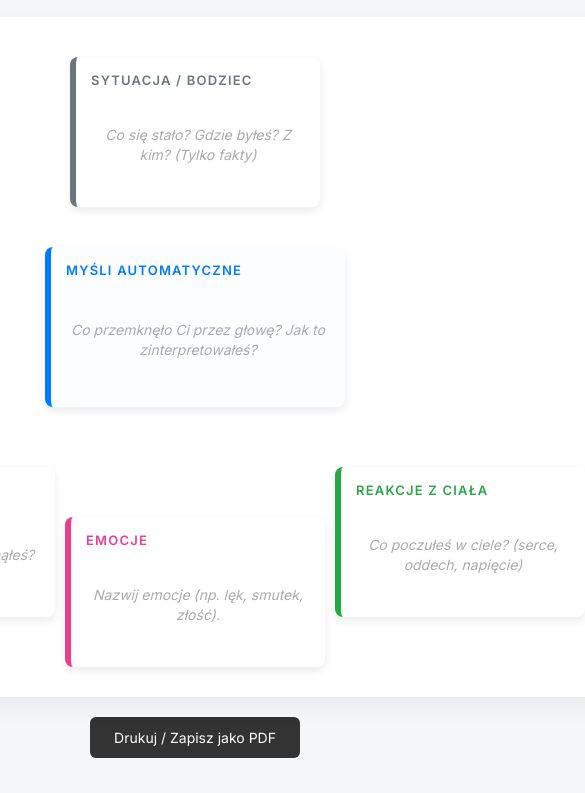
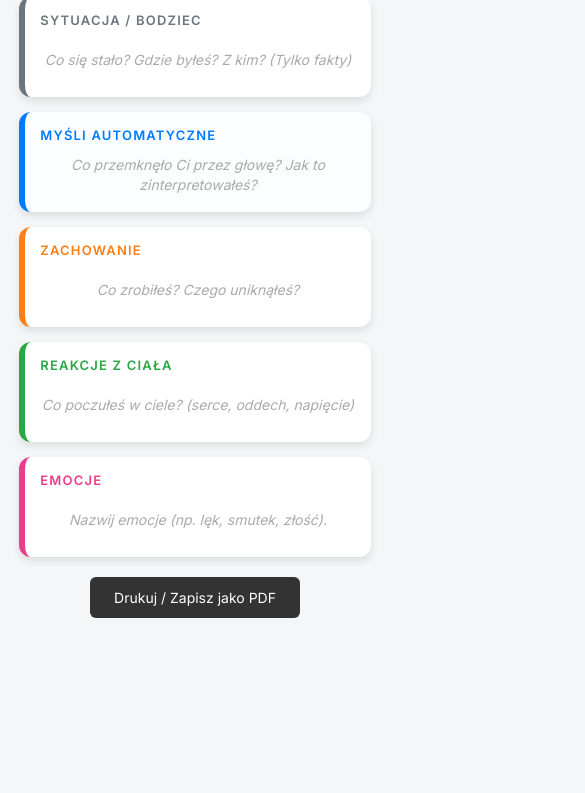
Before and after one commit to psychodem-lab/CBT, a plain HTML site: page abc.html in a window 390 px wide. Shown: the part 91-884 px from the top of the page, 585 px wide, since content can reach past the window. Drawn offline with Linux system fonts and the light colour scheme.

Commit message:
Update abc.html

```diff
--- a/abc.html
+++ b/abc.html
@@ -3,7 +3,7 @@
 <head>
     <meta charset="UTF-8">
     <meta name="viewport" content="width=device-width, initial-scale=1.0">
-    <title>Model 5 Obszarów (CBT) - Wersja Czysta</title>
+    <title>Model 5 Obszarów (CBT) - Responsywny</title>
     <style>
         @import url('https://fonts.googleapis.com/css2?family=Inter:wght@400;600&display=swap');
 
@@ -36,27 +36,28 @@
         h1 { margin: 0; font-size: 24px; }
         p.subtitle { margin: 5px 0 0; color: #666; font-size: 14px; }
 
+        /* --- DEKLARACJA STYLÓW DLA DESKTOPU (Default) --- */
+
         .diagram-wrapper {
             position: relative;
             width: 900px;
-            height: 680px; /* Zmniejszyłem nieco wysokość, bo bez strzałek może być bardziej zwarty */
+            height: 680px;
             background: white;
             border-radius: 20px;
             box-shadow: 0 10px 25px rgba(0,0,0,0.05);
-            /* overflow: hidden; */
+            /* Ustawienie domyślne dla desktopu */
         }
 
-        /* --- STYL KART --- */
         .card {
-            position: absolute;
+            position: absolute; /* Domyślne dla desktopu */
             width: 250px;
             height: 150px;
             background: #fff;
-            border-left: 6px solid #ccc; /* Gruby kolorowy pasek z lewej */
+            border-left: 6px solid #ccc;
             border-radius: 8px;
             padding: 15px;
             box-sizing: border-box;
-            box-shadow: 0 4px 10px rgba(0,0,0,0.08); /* Nieco wyraźniejszy cień zamiast strzałek */
+            box-shadow: 0 4px 10px rgba(0,0,0,0.08);
             display: flex;
             flex-direction: column;
             transition: transform 0.2s, box-shadow 0.2s;
@@ -91,7 +92,6 @@
             line-height: 1.4;
         }
 
-        /* Placeholder - tekst pomocniczy */
         .card-content[data-placeholder]:empty:before {
             content: attr(data-placeholder);
             color: #aaa;
@@ -99,60 +99,23 @@
             pointer-events: none;
         }
 
-        /* --- POZYCJE KART --- */
-
-        /* 1. SYTUACJA (Góra środek) */
-        .card-situation {
-            top: 40px;
-            left: 50%;
-            transform: translateX(-50%);
-            border-color: var(--col-situation);
-        }
+        /* --- POZYCJONOWANIE DESKTOP --- */
+        .card-situation { top: 40px; left: 50%; transform: translateX(-50%); border-color: var(--col-situation); }
         .card-situation h3 { color: var(--col-situation); }
 
-        /* 2. MYŚLI (Środek) */
-        .card-thoughts {
-            top: 230px;
-            left: 50%;
-            transform: translateX(-50%);
-            width: 300px; /* Najszersza, bo najważniejsza */
-            height: 160px;
-            border-color: var(--col-thoughts);
-            background-color: #fbfdff; /* Delikatne tło */
-        }
+        .card-thoughts { top: 230px; left: 50%; transform: translateX(-50%); width: 300px; height: 160px; border-color: var(--col-thoughts); background-color: #fbfdff; }
         .card-thoughts h3 { color: var(--col-thoughts); }
 
-        /* 3. ZACHOWANIE (Lewo dół) */
-        .card-behavior {
-            top: 450px;
-            left: 60px;
-            border-color: var(--col-behavior);
-        }
+        .card-behavior { top: 450px; left: 60px; border-color: var(--col-behavior); }
         .card-behavior h3 { color: var(--col-behavior); }
 
-        /* 4. OBJAWY Z CIAŁA (Prawo dół) */
-        .card-body {
-            top: 450px;
-            right: 60px;
-            border-color: var(--col-body);
-        }
+        .card-body { top: 450px; right: 60px; border-color: var(--col-body); }
         .card-body h3 { color: var(--col-body); }
 
-        /* 5. EMOCJE (Dół środek) */
-        .card-emotions {
-            top: 500px; /* Najniżej */
-            left: 50%;
-            transform: translateX(-50%);
-            border-color: var(--col-emotions);
-            width: 260px;
-        }
+        .card-emotions { top: 500px; left: 50%; transform: translateX(-50%); border-color: var(--col-emotions); width: 260px; }
         .card-emotions h3 { color: var(--col-emotions); }
 
-
-        /* --- PRZYCISKI --- */
-        .actions {
-            margin-top: 20px;
-        }
+        .actions { margin-top: 20px; }
         button {
             background-color: #333;
             color: white;
@@ -172,13 +135,61 @@
             .actions, header p { display: none; }
         }
 
+        /* --- MEDIA QUERY DLA URZĄDZEŃ MOBILNYCH (max-width: 768px) --- */
+        @media screen and (max-width: 768px) {
+
+            body { padding: 10px; }
+            header { margin-bottom: 10px; }
+
+            /* 1. Kontener (Przygotowanie do Stackingu) */
+            .diagram-wrapper {
+                width: 100%; /* Pełna szerokość */
+                min-height: auto;
+                height: auto !important; /* Usuń stałą wysokość */
+                box-shadow: none;
+                background: none;
+                padding: 0;
+
+                /* Użyj Flexbox do ułożenia kart w stos */
+                display: flex;
+                flex-direction: column;
+                align-items: center;
+                gap: 15px; /* Odstępy między kartami */
+            }
+
+            /* 2. Karty (Zmiana Pozycjonowania i Rozmiaru) */
+            .card {
+                position: static !important; /* KLUCZOWE: zablokuj pozycjonowanie absolutne */
+                width: 95% !important; /* Prawie pełna szerokość wewnątrz kontenera */
+                margin: 0;
+                transform: none !important; /* Usuń wszystkie transformacje */
+                min-height: 100px; /* Minimalna wysokość, by zawartość była widoczna */
+                height: auto; /* Wysokość dopasowuje się do treści */
+                box-shadow: 0 4px 8px rgba(0,0,0,0.1); /* Delikatniejszy cień */
+                border-radius: 12px;
+                padding: 15px;
+            }
+
+            /* 3. Usuwamy transformacje z hovera na mobile, żeby uniknąć błędów */
+            .card:hover, .card:focus-within {
+                transform: none;
+            }
+
+            /* 4. Resetujemy style szerokości/kolorów specyficzne dla pozycji desktopowej */
+            .card-thoughts, .card-emotions {
+                width: 95% !important; /* Zapewnienie pełnej szerokości */
+                left: auto !important;
+                right: auto !important;
+            }
+
+        }
     </style>
 </head>
 <body>
 
     <header>
         <h1>Model 5 Obszarów (CBT)</h1>
-        <p class="subtitle">Kliknij w pola i wypełnij. Diagram pokazuje powiązania bez zbędnych linii.</p>
+        <p class="subtitle">Wypełnij, aby zrozumieć powiązania między sytuacją a Twoimi reakcjami.</p>
     </header>
 
     <div class="diagram-wrapper">
@@ -220,7 +231,7 @@
 
         contents.forEach(el => {
             const adjustFont = () => {
-                let size = 14; // Rozmiar początkowy
+                let size = 14;
                 el.style.fontSize = size + 'px';
 
                 // Zmniejszaj tekst jeśli nie mieści się w pudełku
@@ -239,6 +250,18 @@
                 document.execCommand("insertHTML", false, text);
                 adjustFont();
             });
+
+            // Initial adjustment (ważne przy responsywności)
+            adjustFont();
+        });
+
+        // Ponowne dopasowanie przy zmianie orientacji/rozmiaru okna
+        window.addEventListener('resize', () => {
+             contents.forEach(el => {
+                el.style.fontSize = '14px'; // Reset przed ponownym obliczeniem
+                const event = new Event('input');
+                el.dispatchEvent(event);
+            });
         });
     </script>
 
```
